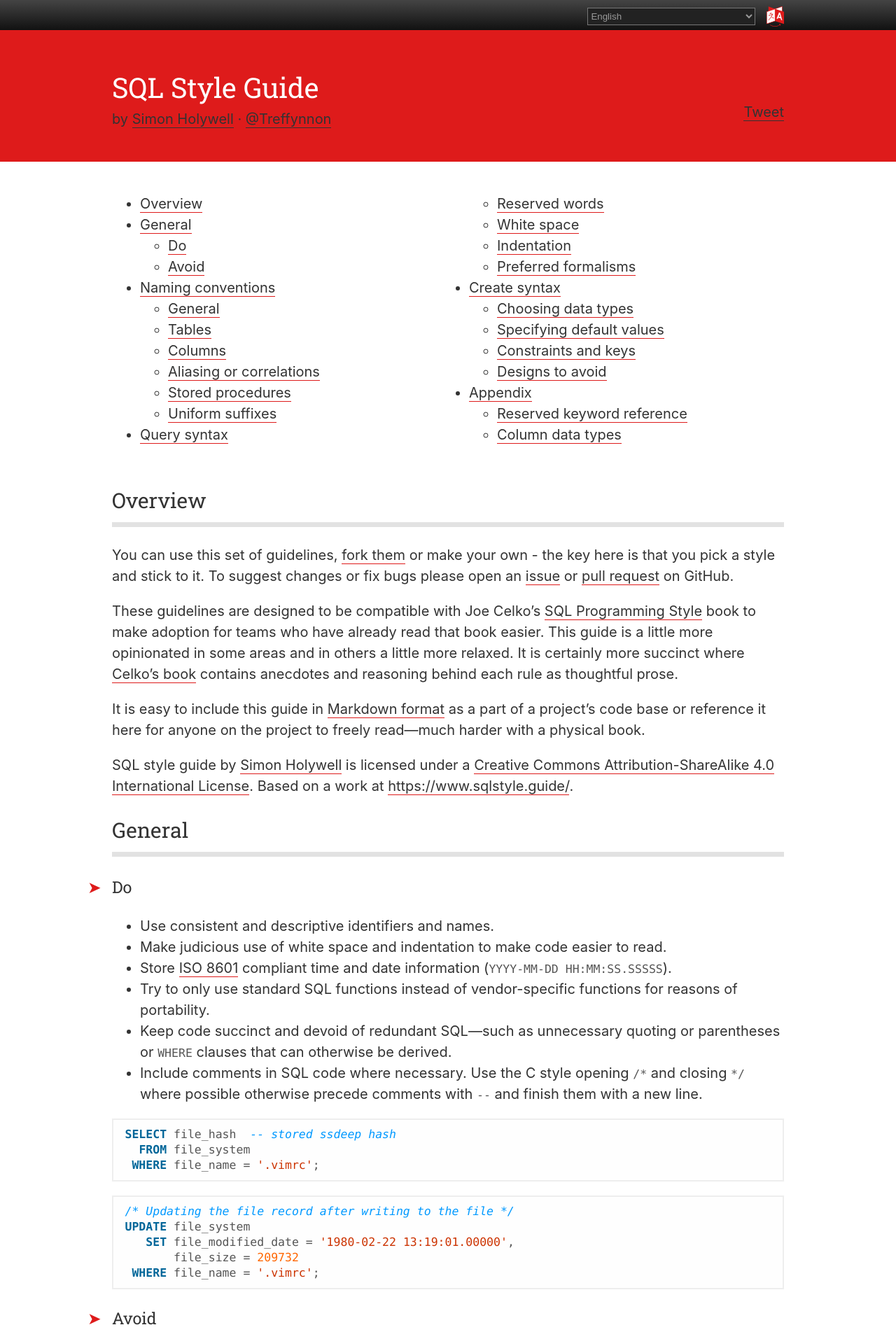
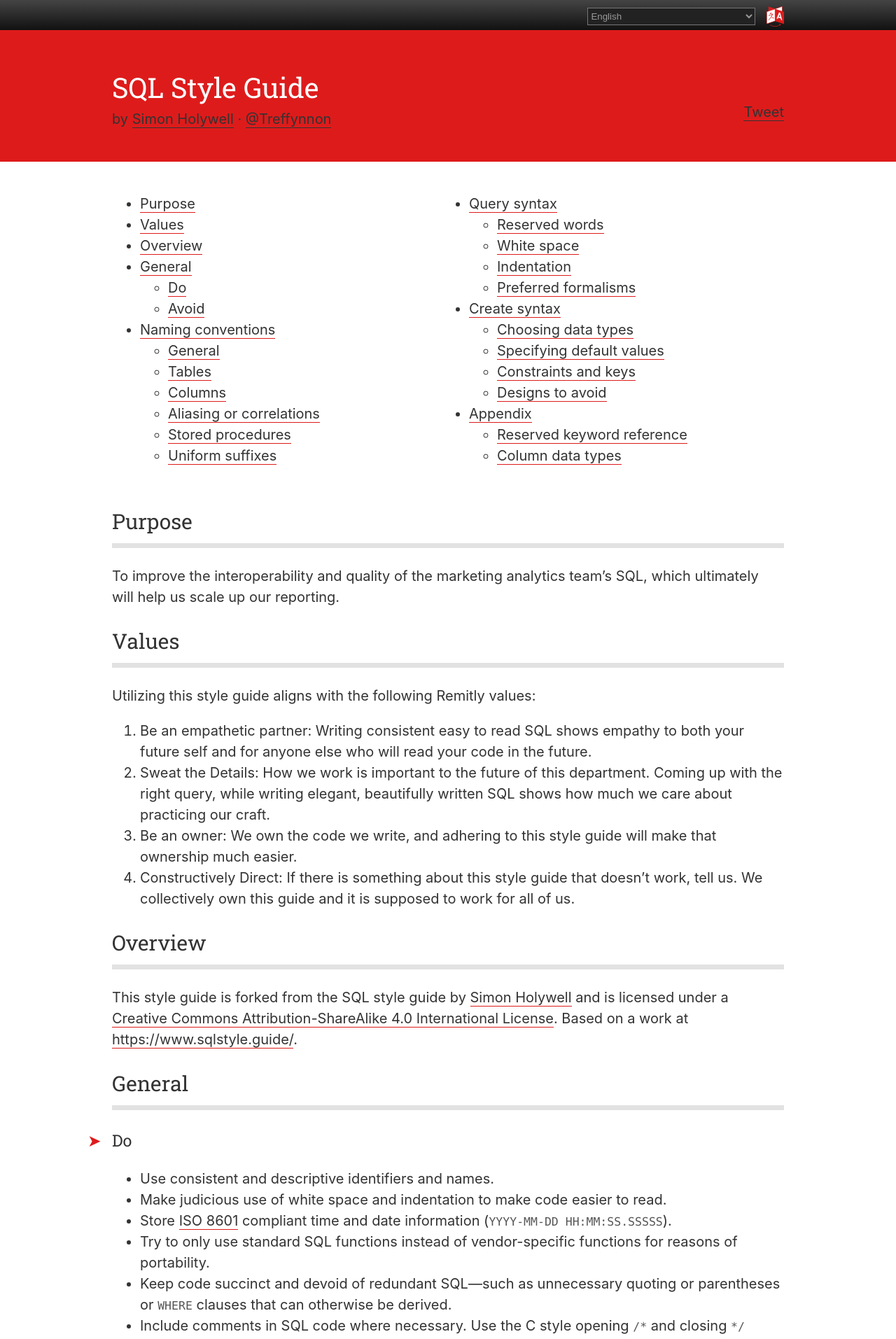
Before and after one commit to treffynnon/sqlstyle.guide, a Jekyll site: the page built from index.md, in a window 1280 px wide. Shown: the top 1913 px of the page at 70% size. Built offline with Jekyll 4.4.1, drawn with Linux system fonts in a browser that asks for light colours; comment, search, counter and statistics services are not loaded; some of the changed text lies outside the part shown.

Commit message:
Update sqlstyle.guide.md

````diff
--- a/_includes/sqlstyle.guide.md
+++ b/_includes/sqlstyle.guide.md
@@ -1,22 +1,27 @@
 # SQL style guide
+
+## Purpose
+To improve the interoperability and quality of the marketing analytics team's SQL,
+which ultimately will help us scale up our reporting.
+
+## Values
+Utilizing this style guide aligns with the following Remitly values:
+1. Be an empathetic partner: Writing consistent easy to read SQL
+   shows empathy to both your future self and for anyone else who
+   will read your code in the future.
+2. Sweat the Details: How we work is important to the future of this department.
+   Coming up with the right query, while writing elegant, beautifully written SQL
+   shows how much we care about practicing our craft.
+4. Be an owner: We own the code we write, and adhering to this style guide will
+   make that ownership much easier.
+6. Constructively Direct: If there is something about this style guide that doesn't
+   work, tell us. We collectively own this guide and it is supposed to work for all
+   of us.
 
 ## Overview
 
-You can use this set of guidelines, [fork them][fork] or make your own - the
-key here is that you pick a style and stick to it. To suggest changes
-or fix bugs please open an [issue][issue] or [pull request][pull] on GitHub.
-
-These guidelines are designed to be compatible with Joe Celko's [SQL Programming
-Style][celko] book to make adoption for teams who have already read that book
-easier. This guide is a little more opinionated in some areas and in others a
-little more relaxed. It is certainly more succinct where [Celko's book][celko]
-contains anecdotes and reasoning behind each rule as thoughtful prose.
-
-It is easy to include this guide in [Markdown format][dl-md] as a part of a
-project's code base or reference it here for anyone on the project to freely
-read—much harder with a physical book.
-
-SQL style guide by [Simon Holywell][simon] is licensed under a [Creative Commons
+This style guide is forked from the SQL style guide by [Simon Holywell][simon]
+and is licensed under a [Creative Commons
 Attribution-ShareAlike 4.0 International License][licence].
 Based on a work at [https://www.sqlstyle.guide/][sqlstyleguide].
 
@@ -35,6 +40,14 @@
 * Include comments in SQL code where necessary. Use the C style opening `/*` and
   closing `*/` where possible otherwise precede comments with `--` and finish
   them with a new line.
+* Utilize CTEs instead of Subqueries unless there is a particularly compelling
+  reason to use a Subquery (a substantial boost in performance)
+* Specify the type of join you are using. While you can use 'JOIN' to do an
+  'INNER JOIN' it is harder to parse. Be specific
+* Whenever possible build queries left to right. If you are using a join other
+  than a left join, please put a comment to say why.
+* Put all columns in a select statement on their own line with commas at the
+  start of the line.
 
 ```sql
 SELECT file_hash  -- stored ssdeep hash
@@ -60,6 +73,8 @@
   on vendor).
 * Object-oriented design principles should not be applied to SQL or database
   structures.
+* Avoid using GROUP BY 1, 2, 3 etc. Likewise, avoid using ORDER BY 1, 2, 3.
+  This convention makes code much harder to read and refactor.
 
 ## Naming conventions
 
@@ -267,6 +282,43 @@
        INNER JOIN crew AS c
        ON r.crew_chief_last_name = c.last_name
           AND c.chief = 'Y';
+```
+
+#### Common Table Expressions (CTEs)
+
+CTEs should have a descriptive name no greater than 30 characters in length.
+CTEs should open with a docstring describing what the CTE does, and if it is
+a CTE that will be used in numerous queries, it should describe what it should
+join on. If it is a standard CTE that has been modified, the doctring should
+also specify what changes were made.
+
+``` sql
+WITH PROSPECTS AS (
+\*
+This CTE is a UNION between our prospective customers
+and our existing customers. This is commonly used to report
+on marketing efforts at all of our potential customers
+*\
+(
+SELECT id as prospect_id
+      , name as prospect_name
+      , email as prospect_email
+
+      FROM salesforce.leads
+)
+      UNION ALL
+(
+SELECT
+      id as prospect_id
+      , name as prospect_name
+      , email as prosect_name
+
+      FROM salesforce.contacts
+)
+
+
+)
+
 ```
 
 #### Subqueries
````
